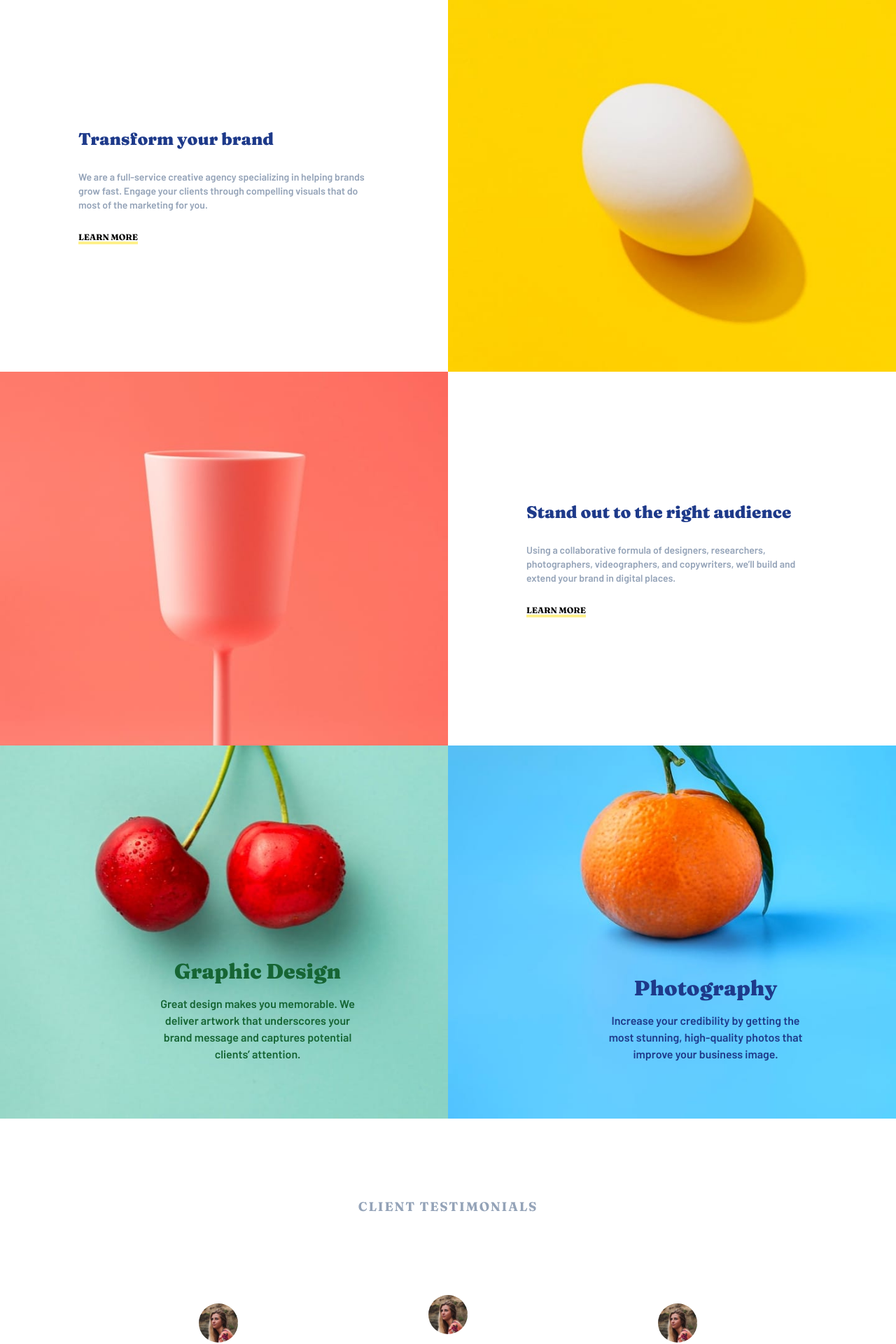
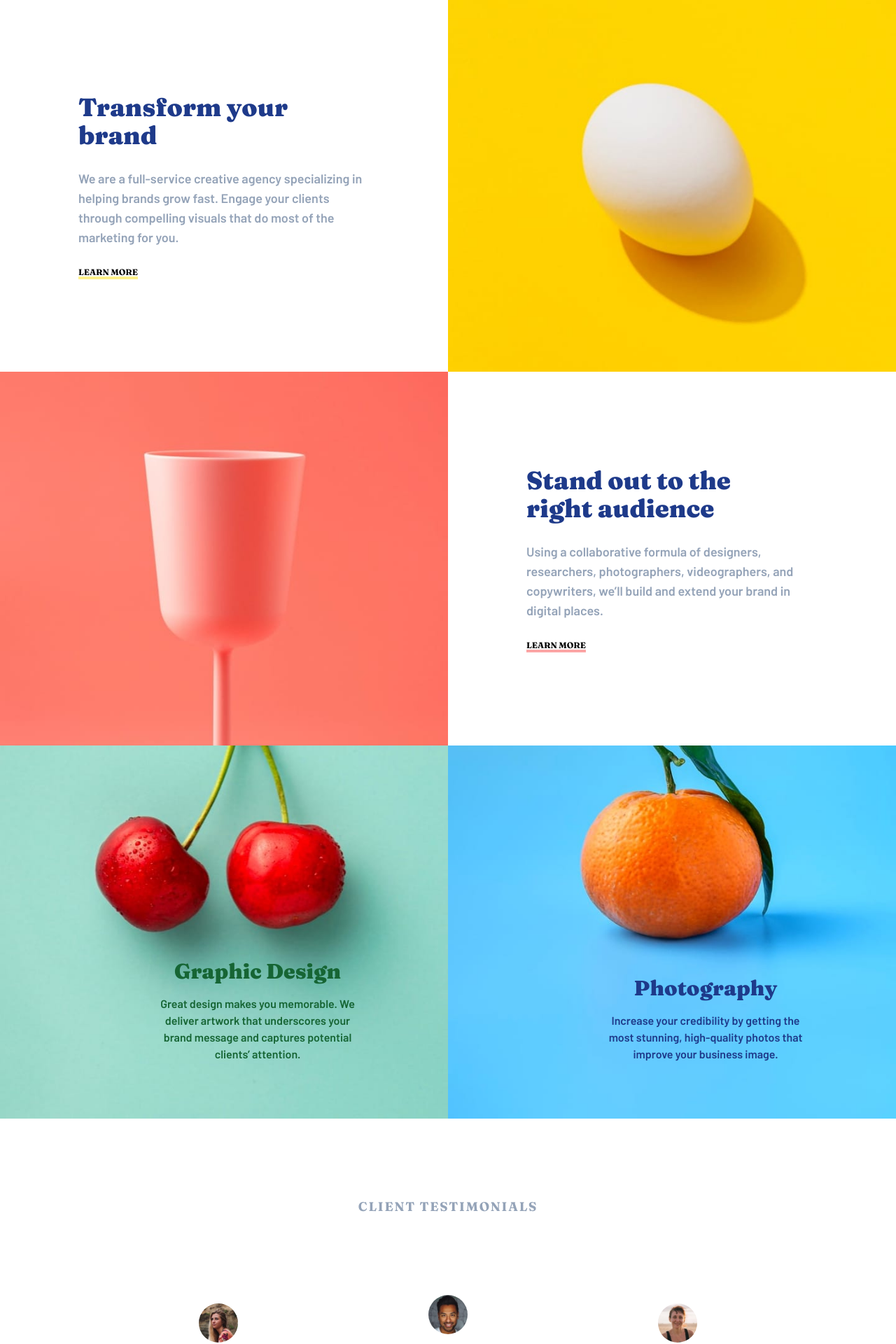
Before and after one commit to AndrickSilva/Sunny-side, a React (Vite) app: page / in a window 1280 px wide. Shown: the part 802-2722 px from the top of the page at 70% size. Built offline with nearby package versions, Linux system fonts and the light colour scheme.

Commit message:
active states

```diff
--- a/src/Components/Content.jsx
+++ b/src/Components/Content.jsx
@@ -5,11 +5,11 @@ const Content = () => {
     <>
       <div className="flex items-center justify-center">
         <div className="flex flex-col w-2/4 px-28 py-10 gap-7">
-          <h1 className='font-Frau font-extrabold text-2xl text-blue-900'>Transform your brand</h1>
-          <p className='text-slate-400 font-light text-sm'>We are a full-service creative agency specializing in helping brands grow fast.
+          <h1 className='font-Frau font-extrabold text-4xl text-blue-900 w-80'>Transform your brand</h1>
+          <p className='text-slate-400 font-light text-lg '>We are a full-service creative agency specializing in helping brands grow fast.
             Engage your clients through compelling visuals that do most of the marketing for you.
           </p>
-          <p className='font-bold font-Frau uppercase text-xs underline decoration-4 decoration-yellow-200'>Learn more</p>
+          <p className='font-bold font-Frau uppercase text-xs underline decoration-4 decoration-yellow-200 hover:decoration-yellow-400 transition duration-150 cursor-pointer'>Learn more</p>
         </div>
         <div className="w-2/4">
           <img className='w-full' src="/public/desktop/image-transform.jpg" alt="" />
@@ -18,10 +18,10 @@ const Content = () => {
 
       <div className="flex items-center justify-center flex-row-reverse">
         <div className="flex flex-col w-2/4 px-28 py-10 gap-7">
-          <h1 className='font-Frau font-extrabold text-2xl text-blue-900'>Stand out to the right audience</h1>
-          <p className='text-slate-400 font-light text-sm'>  Using a collaborative formula of designers, researchers, photographers, videographers, and copywriters, we’ll build and extend your brand in digital places.
+          <h1 className='font-Frau font-extrabold text-4xl text-blue-900 w-80'>Stand out to the right audience</h1>
+          <p className='text-slate-400 font-light text-lg '>  Using a collaborative formula of designers, researchers, photographers, videographers, and copywriters, we’ll build and extend your brand in digital places.
           </p>
-          <p className='font-bold font-Frau uppercase text-xs underline decoration-4 decoration-yellow-200'>Learn more</p>
+          <p className='font-bold font-Frau uppercase text-xs underline decoration-4 decoration-red-300 hover:decoration-red-400 transition duration-150 cursor-pointer'>Learn more</p>
         </div>
         <div className="w-2/4">
           <img className='w-full' src="/public/desktop/image-stand-out.jpg" alt="" />
--- a/src/Components/Footer.jsx
+++ b/src/Components/Footer.jsx
@@ -2,18 +2,18 @@ import React from 'react'
 
 const Footer = () => {
     return (
-    <div className='py-10 flex items-center justify-center flex-col gap-9' style={{backgroundColor: "#8dd2c5"}}>
+        <div className='py-10 flex items-center justify-center flex-col gap-9' style={{ backgroundColor: "#8dd2c5" }}>
             <img src="/public/logoGreen.svg" alt="" className='' />
             <ul className='flex gap-14'>
-            <li className='text-green-700'>About</li>
-            <li className='text-green-700'>Services</li>
-            <li className='text-green-700'>Projects</li>
+                <li className='text-green-700 hover:text-slate-100 cursor-pointer transition duration-150'>About</li>
+                <li className='text-green-700 hover:text-slate-100 cursor-pointer transition duration-150'>Services</li>
+                <li className='text-green-700 hover:text-slate-100 cursor-pointer transition duration-150'>Projects</li>
             </ul>
             <div className="flex gap-5">
-            <img src="/public/icon-facebook.svg" alt="logo" />
-            <img src="/public/icon-instagram.svg" alt="logo" />
-            <img src="/public/icon-twitter.svg" alt="logo" />
-            <img src="/public/icon-pinterest.svg" alt="logo" />
+                <img src="/icon-facebook.svg" alt="logo" />
+                <img src="/icon-instagram.svg" alt="logo" />
+                <img src="/icon-twitter.svg" alt="logo" />
+                <img src="/icon-pinterest.svg" alt="logo" />
             </div>
         </div>
     )
--- a/src/Components/Hero.jsx
+++ b/src/Components/Hero.jsx
@@ -2,13 +2,13 @@ import React from 'react'
 const Hero = () => {
     return (
         <div className="min-h-screen bg-[url('/desktop/image-header.jpg')] bg-no-repeat bg-cover w-full">
-            <nav className='flex justify-between items-center px-4 py-6'>
+            <nav className='flex justify-between items-center px-10 py-10'>
                 <img src="../../public/logo.svg" alt="" />
                 <ul className='text-slate-100 flex justify-center items-center gap-4 font-semibold'>
                     <li>About</li>
                     <li>Services</li>
                     <li>Projects</li>
-                    <li className='px-4 py-2 bg-slate-50 text-slate-800 rounded-full'>Contact</li>
+                    <li className='px-4 py-2 bg-slate-50 hover:bg-opacity-50 transition duration-150 cursor-pointer hover:text-white text-slate-800 rounded-full'>Contact</li>
                 </ul>
             </nav>
             <h2 className='font-Frau font-black text-4xl text-slate-50 tracking-widest text-center mt-10'>WE ARE CREATIVES</h2>
--- a/src/Components/Testimonials.jsx
+++ b/src/Components/Testimonials.jsx
@@ -13,14 +13,14 @@ const Testimonials = () => {
                     <p className='text-slate-400'>Marketing Director</p>
                 </div>
                 <div className="flex flex-col items-center gap-5">
-                    <img src="/public/image-emily.jpg" alt="profile" className='rounded-full h-14' />
+                    <img src="/public/image-thomas.jpg" alt="profile" className='rounded-full h-14' />
                     <p className='w-72 text-center text-slate-500'>  Sunnyside’s enthusiasm coupled with their keen interest in our brand’s success made it a satisfying and enjoyable experience.
                     </p>
                     <p className='font-Frau'>Thomas S.</p>
                     <p className='text-slate-400'>Chief Operating Officer</p>
                 </div>
                 <div className="flex flex-col items-center gap-5">
-                    <img src="/public/image-emily.jpg" alt="profile" className='rounded-full h-14' />
+                    <img src="/public/image-jennie.jpg" alt="profile" className='rounded-full h-14' />
                     <p className='w-72 text-center text-slate-500'>  Incredible end result! Our sales increased over 400% when we worked with Sunnyside. Highly recommended!
                     </p>
                     <p className='font-Frau'>Jennie F.</p>
```
Lines whose indentation alone changed are shown as unchanged.
